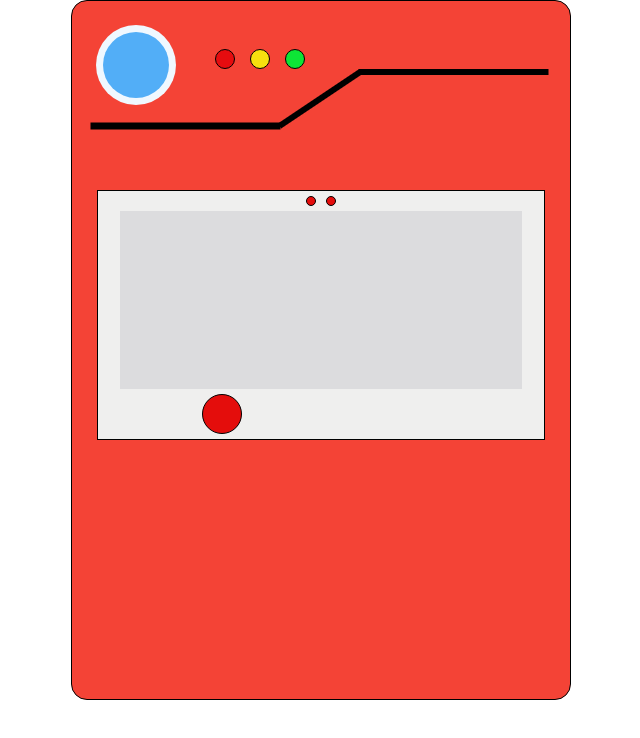
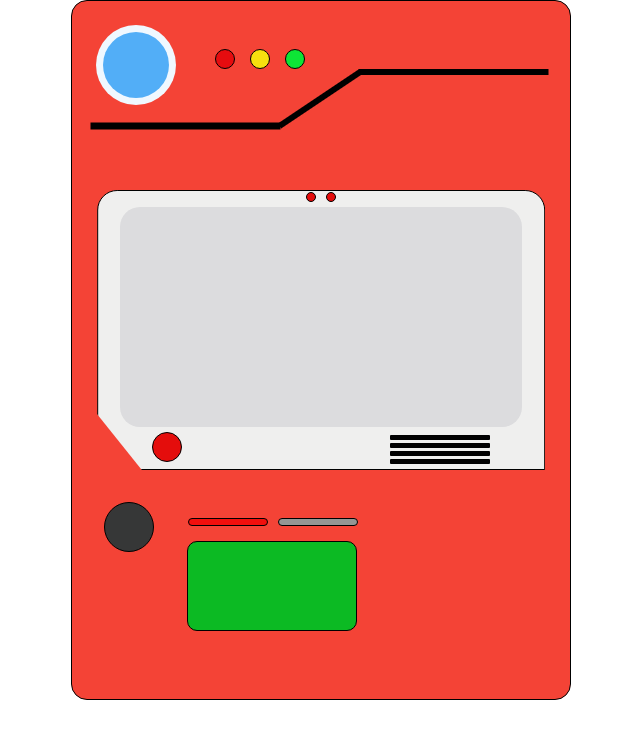
Before and after one commit to LaraGuardiola/pokedex-vanillajs, a plain HTML site: page index.html in a window 1280 px wide. Shown: the whole page, without its empty margins (319-959 px from the left). Drawn offline with Linux system fonts and the light colour scheme.

Commit message:
layout almost done

```diff
--- a/index.html
+++ b/index.html
@@ -25,6 +25,7 @@
             </section>
             <section class="mid-section">
                 <div class="screen">
+                    <div class="weird-rotation">
                         <section class="top-screen">
                             <div class="small-circle"></div>
                             <div class="small-circle"></div>
@@ -37,8 +38,28 @@
                                 <div class="mid-circle"></div>
                             </div>
                             <div class="lower-screen-right"></div>
+                            <div class="lower-screen-left">
+                                <div class="bars"></div>
+                                <div class="bars"></div>
+                                <div class="bars"></div>
+                                <div class="bars"></div>
+                            </div>
                         </section>
                     </div>
+                </div>
+            </section>
+            <section class="lower-section">
+                <div class="lsection1">
+                    <div class="black-circle"></div>
+                </div>
+                <div class="lsection2">
+                    <div class="two-bars">
+                        <div class="red-bar"></div>
+                        <div class="gray-bar"></div>
+                    </div>
+                    <div class="green-screen"></div>
+                </div>
+                <div class="lsection3"></div>
             </section>
         </div>
     </div>
--- a/style.css
+++ b/style.css
@@ -95,8 +95,12 @@
     flex-direction: column;
     background-color: #efefee;
     width: 90%;
-    height: 250px;
+    height: 280px;
     border: 1px solid black;
+    border-bottom-left-radius:20px;
+    border-bottom-right-radius:20px;
+    clip-path: polygon(0 0, 90% 0%, 100% 20%, 100% 80%, 100% 100%, 20% 100%, 0 100%, 0% 20%);
+    transform: rotate(180deg);
 }
 
 .top-screen{
@@ -113,14 +117,16 @@
     height: 10px;
     border-radius: 5px;
     margin:5px;
+    margin-top: 20px;
     border: 1px solid black;
 }
 
 .mid-screen{
     background-color: #dcdcde;
     width: 90%;
-    height: 190px;
-    margin-left:5%
+    height: 220px;
+    margin-left:5%;
+    border-radius:20px;
 }
 
 .lower-screen{
@@ -135,8 +141,77 @@
 
 .mid-circle{
     background: #e40d0c;
-    width: 40px;
-    height: 40px;
-    border-radius: 20px;
+    width: 30px;
+    height: 30px;
+    border-radius: 15px;
     border: 1px solid black;
 }
+
+.weird-rotation{
+    transform: rotate(180deg);
+}
+
+.bars{
+    width: 100px;
+    height: 5px;
+    background-color: black;
+    margin-top: 3px;
+    border-radius: 1px;
+}
+
+.lower-section{
+    display:flex;
+    flex-direction: row;
+}
+
+.black-circle{
+    margin: 2rem;
+    width: 50px;
+    height: 50px;
+    background-color: #363737;
+    border-radius: 25px;
+    border: 1px solid black
+}
+
+.lsection1{
+    width: 20%;
+}
+
+.lsection2{
+    display: flex;
+    flex-direction: column;
+}
+
+.two-bars{
+    margin-top: 3rem;
+    margin-left: 1rem;
+    display:flex;
+    flex-direction: row;
+}
+
+.red-bar{
+    background-color: #f10f0d;
+    border: 1px solid black;
+    width: 80px;
+    height: 8px;
+    border-radius: 5px;
+}
+
+.gray-bar{
+    background-color: #949694;
+    border: 1px solid black;
+    width: 80px;
+    height: 8px;
+    margin-left: 10px;
+    border-radius: 5px;
+}
+
+.green-screen{
+    background-color: #0cba23;
+    margin-left: 15px;
+    margin-top: 15px;
+    width: 170px;
+    height:90px;
+    border-radius: 10px;
+    border: 1px solid black;
+}
```
Lines whose indentation alone changed are shown as unchanged.
